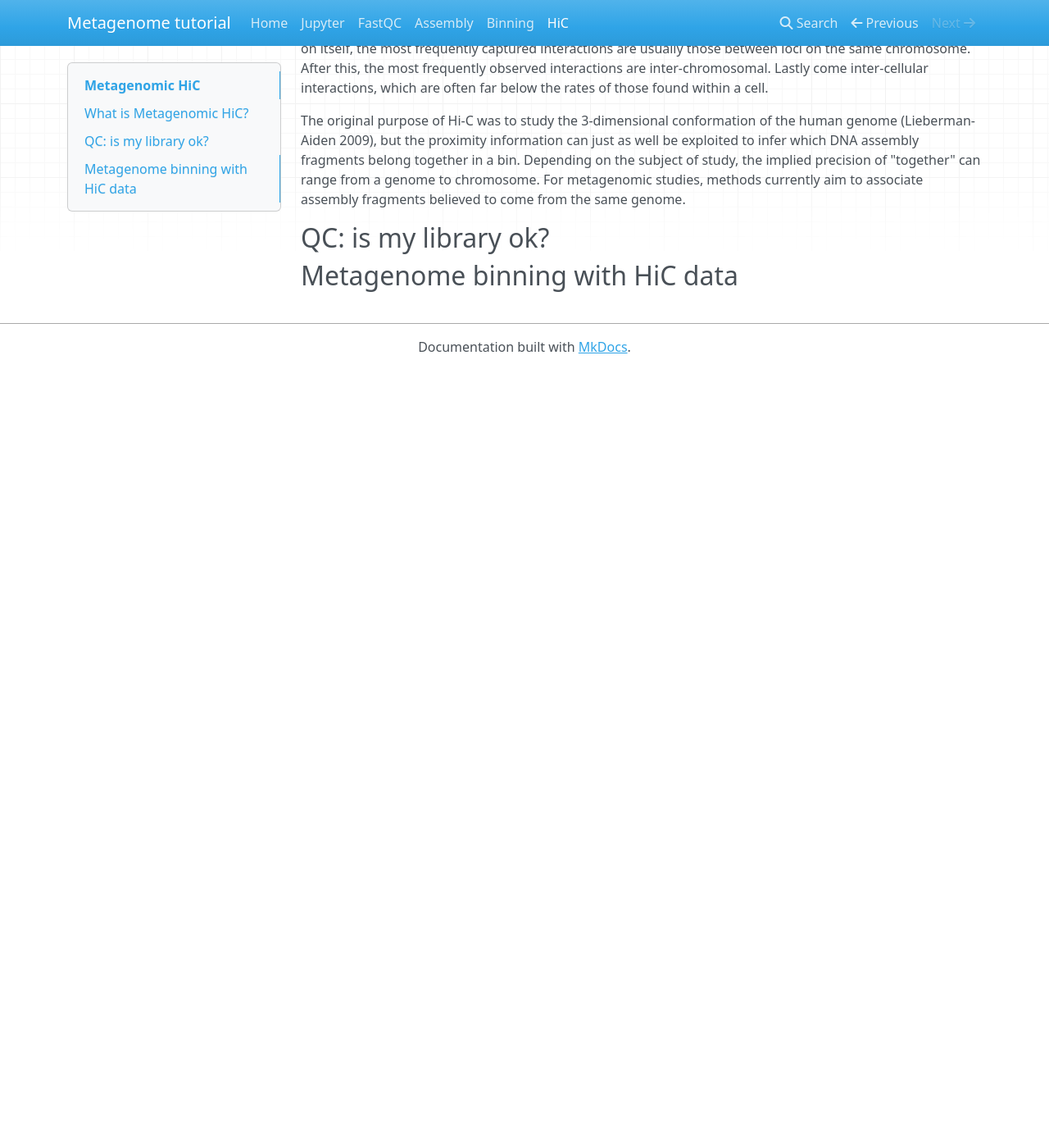
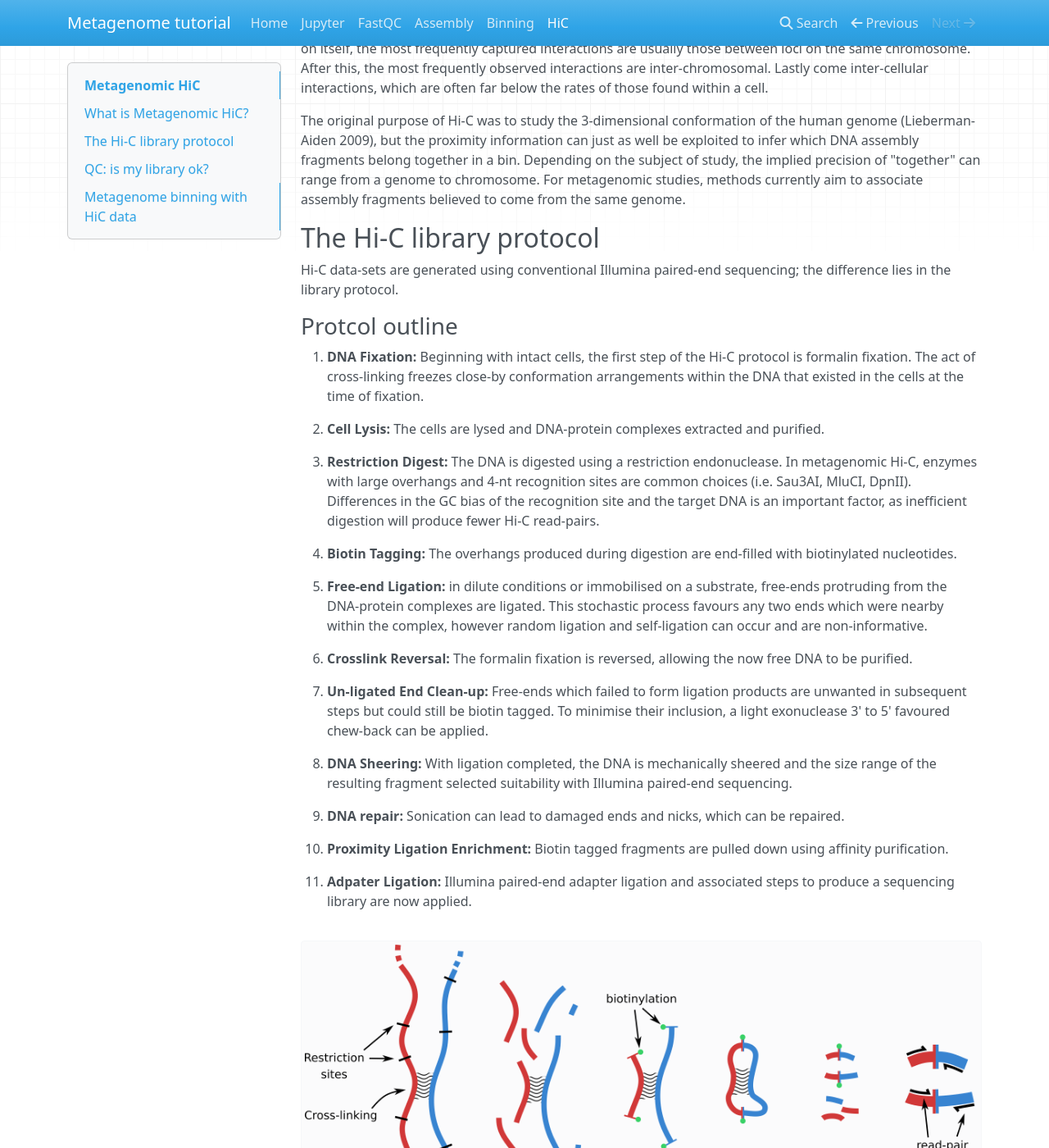
Before and after one commit to thegeneschool/metagenomics, an MkDocs documentation site: the page built from docs/hic.md, in a window 1280 px wide and 1400 px high, scrolled down 270 px. Shown: the whole window at 82% size. Built offline with MkDocs 1.6.1, drawn with Linux system fonts in a browser that asks for light colours; nearby versions of some CDN libraries; old or Windows-style settings are respelled for this version of MkDocs; before the commit the page ends 900 px from its top, so only the background shows below that.

Commit message:
hi-c protocol steps

```diff
--- a/docs/hic.md
+++ b/docs/hic.md
@@ -8,6 +8,39 @@ The Hi-C protocol was designed to capture genome-wide evidence of DNA molecules
 
 The original purpose of Hi-C was to study the 3-dimensional conformation of the human genome (Lieberman-Aiden 2009), but the proximity information can just as well be exploited to infer which DNA assembly fragments belong together in a bin.  Depending on the subject of study, the implied precision of "together" can range from a genome to chromosome. For metagenomic studies, methods currently aim to associate assembly fragments believed to come from the same genome.
 
+## The Hi-C library protocol
+
+Hi-C data-sets are generated using conventional Illumina paired-end sequencing;  the difference lies in the library protocol.
+
+### Protcol outline
+
+1. **DNA Fixation:** Beginning with intact cells, the first step of the Hi-C protocol is formalin fixation. The act of cross-linking freezes close-by conformation arrangements within the DNA that existed in the cells at the time of fixation.
+
+2. **Cell Lysis:** The cells are lysed and DNA-protein complexes extracted and purified.
+
+3. **Restriction Digest:** The DNA is digested using a restriction endonuclease. In metagenomic Hi-C, enzymes with large overhangs and 4-nt recognition sites are common choices (i.e. Sau3AI, MluCI, DpnII). Differences in the GC bias of the recognition site and the target DNA is an important factor, as inefficient digestion will produce fewer Hi-C read-pairs.
+
+4. **Biotin Tagging:** The overhangs produced during digestion are end-filled with biotinylated nucleotides.
+
+5. **Free-end Ligation:** in dilute conditions or immobilised on a substrate, free-ends protruding from the DNA-protein complexes are ligated. This stochastic process favours any two ends which were nearby within the complex, however random ligation and self-ligation can occur and are non-informative.
+
+6. **Crosslink Reversal:** The formalin fixation is reversed, allowing the now free DNA to be purified.
+
+7. **Un-ligated End Clean-up:** Free-ends which failed to form ligation products are unwanted in subsequent steps but could still be biotin tagged. To minimise their inclusion, a light exonuclease 3' to 5' favoured chew-back can be applied.
+
+8. **DNA Sheering:** With ligation completed, the DNA is mechanically sheered and the size range of the resulting fragment selected suitability with Illumina paired-end sequencing.
+
+9. **DNA repair:** Sonication can lead to damaged ends and nicks, which can be repaired.
+
+10. **Proximity Ligation Enrichment:** Biotin tagged fragments are pulled down using affinity purification.
+
+11. **Adpater Ligation:** Illumina paired-end adapter ligation and associated steps to produce a sequencing library are now applied.
+
+
+![hic protocol steps](img/hi-c_steps.png)
+
+
 ## QC: is my library ok?
 
+
 ## Metagenome binning with HiC data
```
Also changed, not shown: docs/img/hi-c_steps.png (added).
